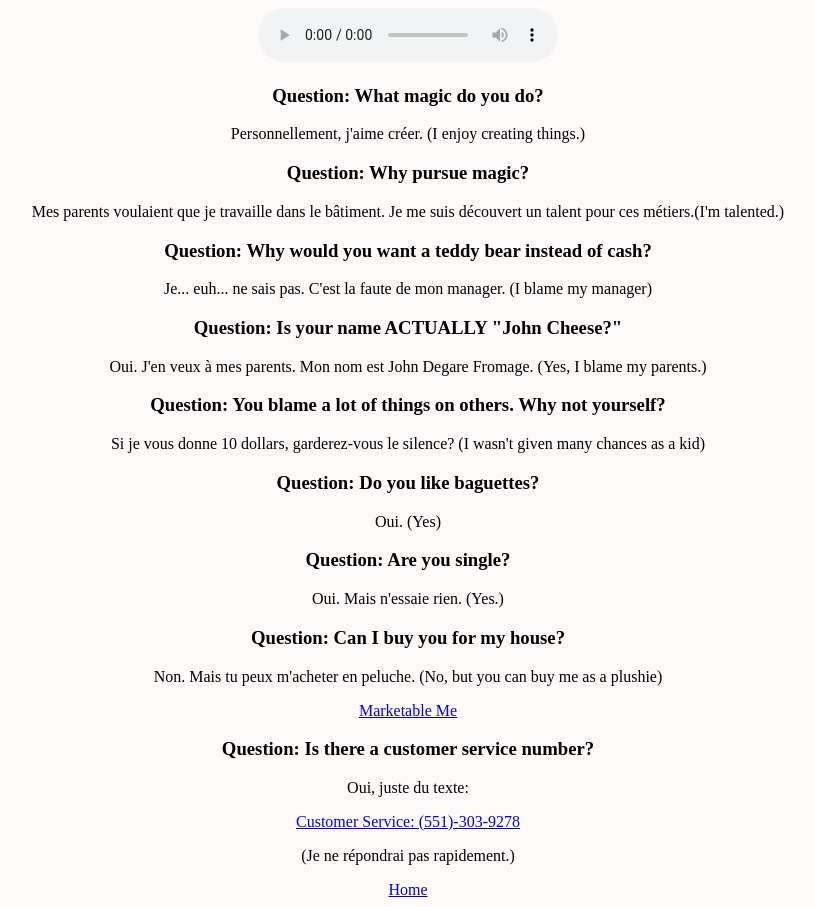
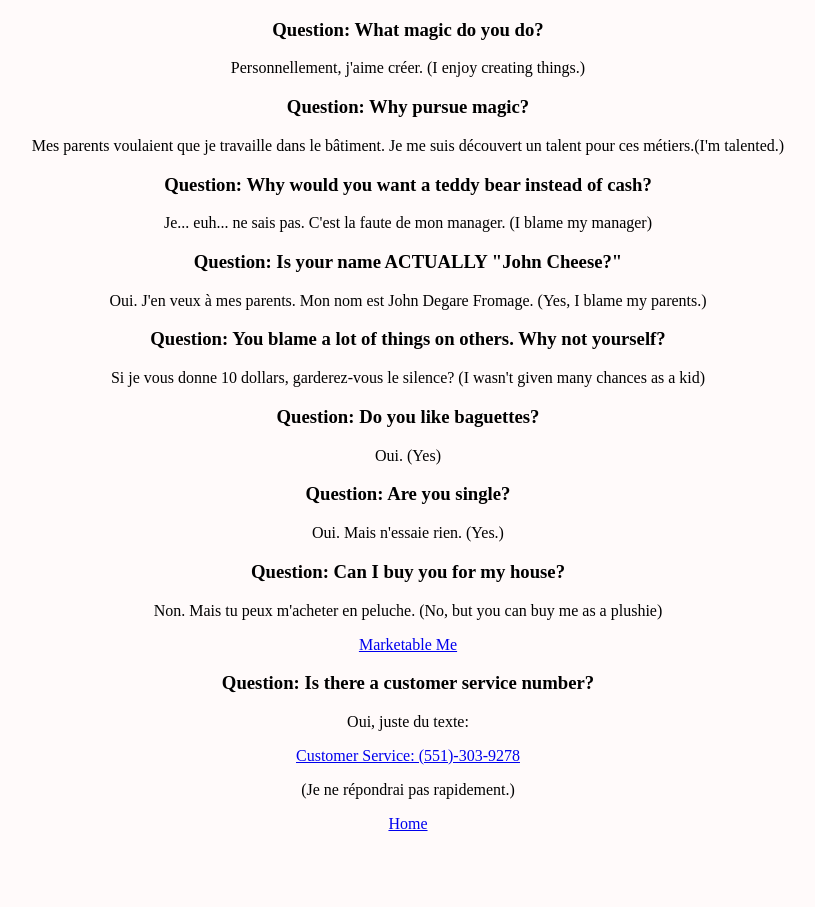
Before and after one commit to Dybirb/Dybirb--Swirl, a plain HTML site: page q&a.html in a window 1280 px wide. Shown: the whole page, without its empty margins (232-1047 px from the left). After the commit the page ends 841 px from the top, so only its background shows below. Drawn offline with Linux system fonts and the light colour scheme.

Commit message:
Artful's TRULY REVEAMPED Website!

```diff
--- a/q&a.html
+++ b/q&a.html
@@ -6,10 +6,6 @@
     <title>Frequently Asked Questions!</title>
     <link rel="icon" type="image/x-icon" href="artful.png">
         <body>
-            <audio
-        controls
-        autoplay
-        src="/settings.mp3"></audio>
             <h3>Question: What magic do you do?</h3>
             <p>Personnellement, j'aime créer. (I enjoy creating things.)</p>
             <h3>Question: Why pursue magic?</h3>
```
Also changed, not shown: bananapeel.html (+0 -4 lines), home.html (+0 -4 lines).
